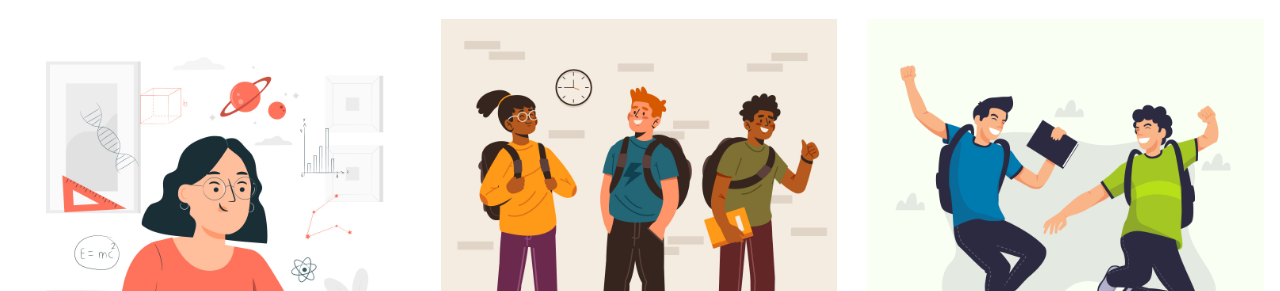
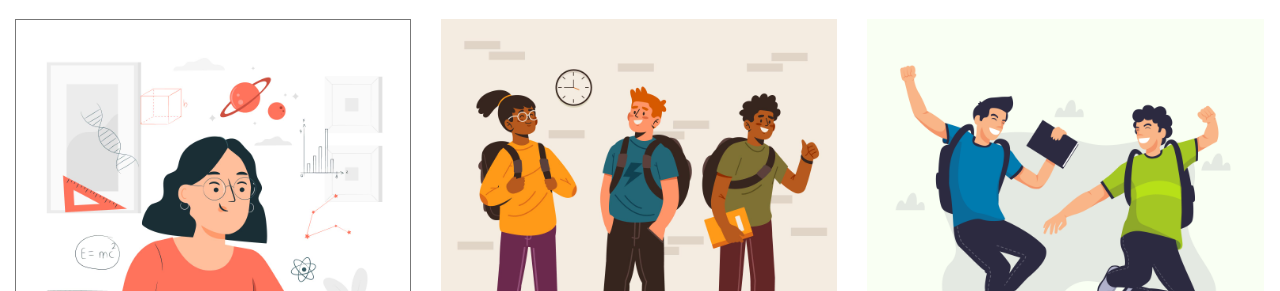
Before and after one commit to gabrielmoraes2/gabrielBcw18, a plain HTML site: page index.htm in a window 1280 px wide. In both pictures the pointer is over the element 213 px from the left and 746 px from the top of the page. Shown: the part 509-800 px from the top of the page. Drawn offline with Linux system fonts and the light colour scheme.

Commit message:
Adequação de divisores e organização do espaço gráfico.

```diff
--- a/css/style.css
+++ b/css/style.css
@@ -51,7 +51,7 @@ body{
 }
 @media screen and (max-width: 600px){
     .column{
-        width:100%
+        width:100%;
     }
 }
 div.gallery{
@@ -60,7 +60,7 @@ div.gallery{
 }
 
 div.gallery:hover{
-    border: 1px #777;
+    border: 1px solid #777;
 }
 div.gallery img{
     width: 100%;
```
